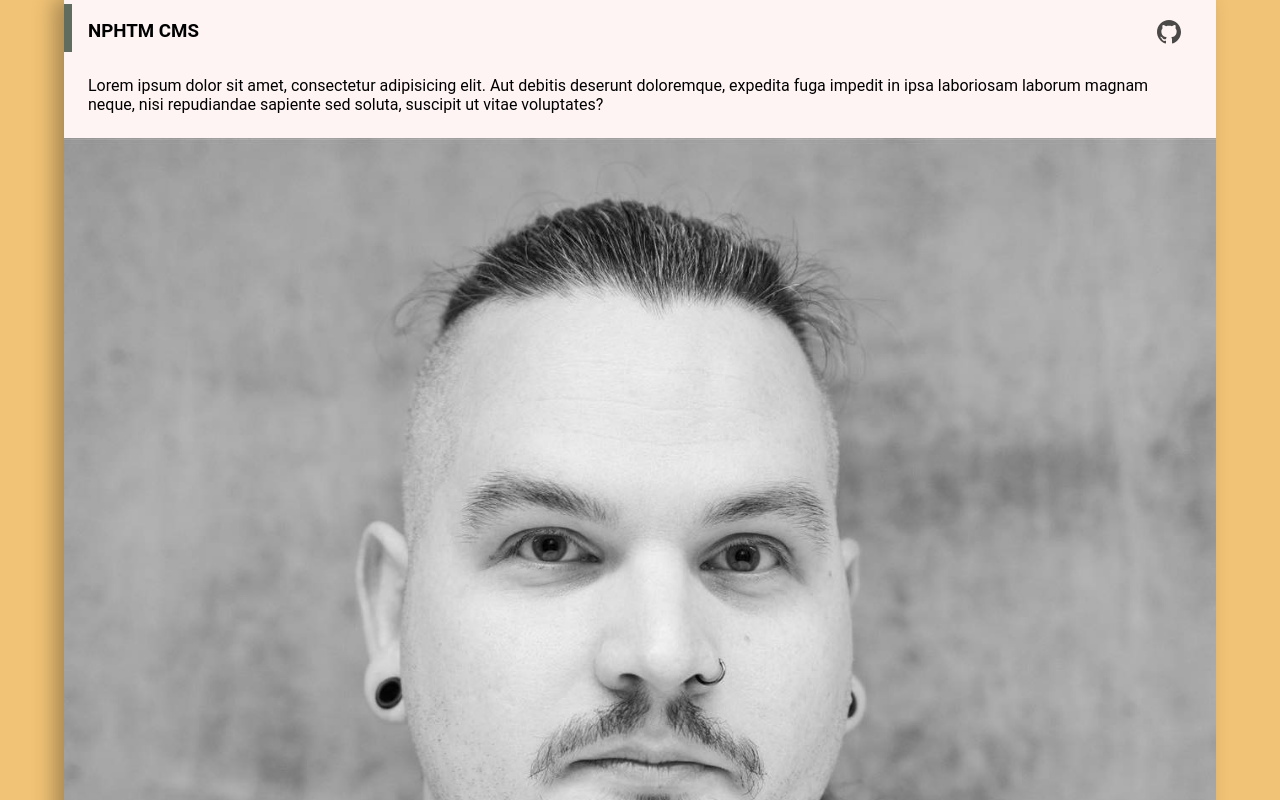
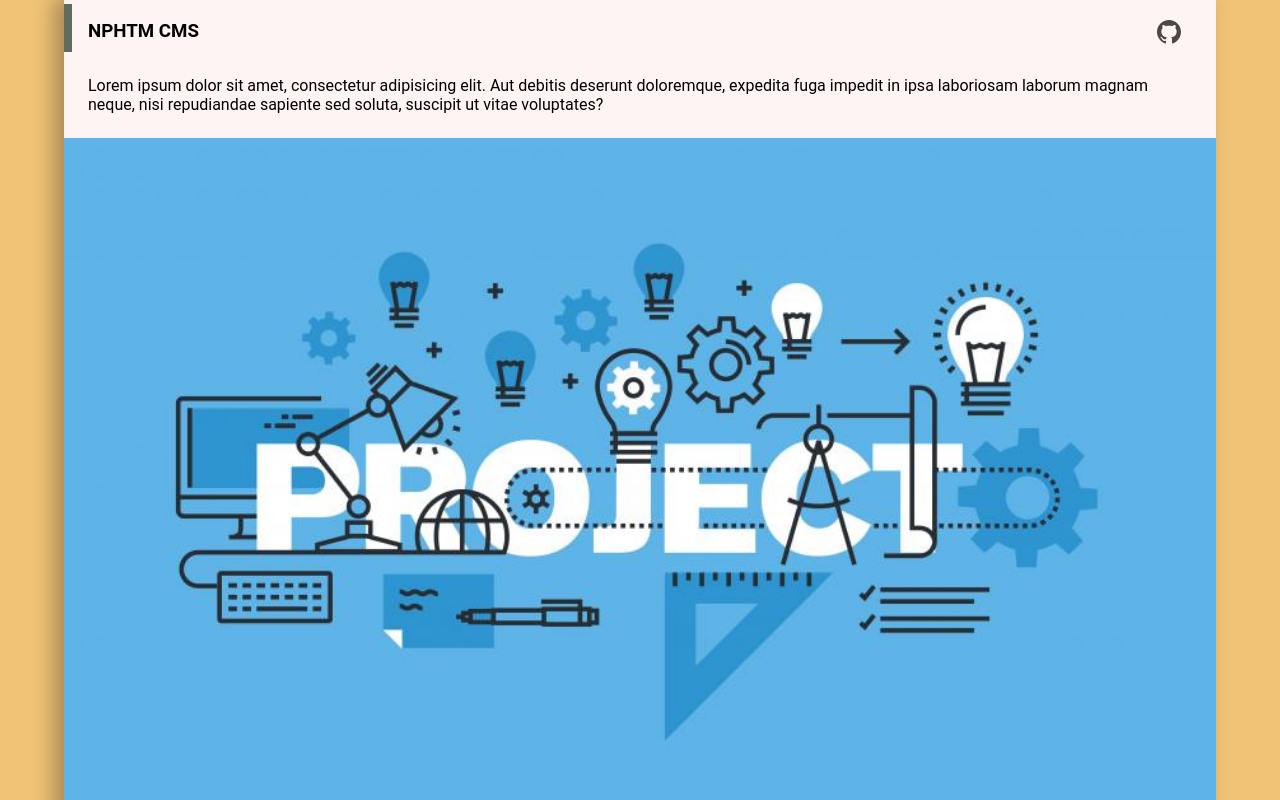
Before and after one commit to tamaszentai/portfolio2023, a Nuxt app: page /projects in a window 1280 px wide. Shown: the part 340-1140 px from the top of the page. Built offline with nearby package versions, Linux system fonts and the light colour scheme.

Commit message:
add new project image

```diff
--- a/pages/projects.vue
+++ b/pages/projects.vue
@@ -20,7 +20,7 @@
           impedit in ipsa laboriosam laborum magnam neque, nisi repudiandae sapiente sed soluta, suscipit ut vitae
           voluptates?</p>
 
-        <img src="../assets/images/tamas.jpg" alt="project image">
+        <img src="../assets/images/project.jpg" alt="project image">
       </div>
     </main>
   </div>
```
Also changed, not shown: assets/images/project.jpg (added).
